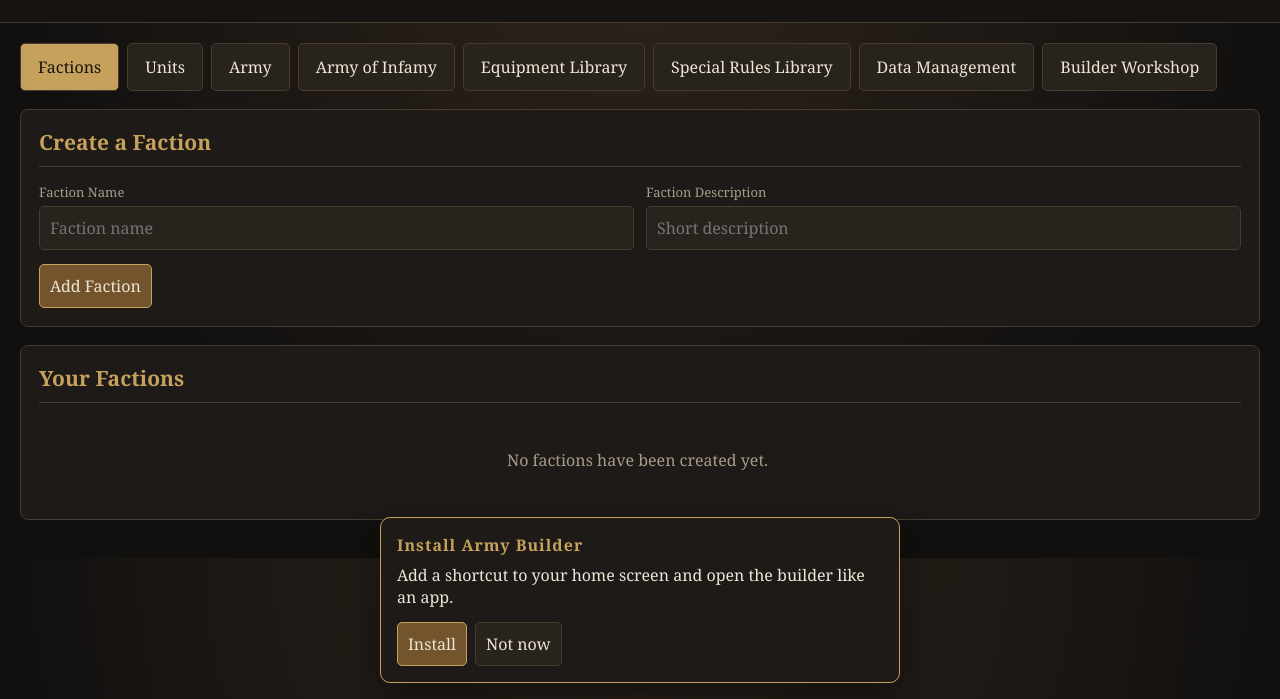
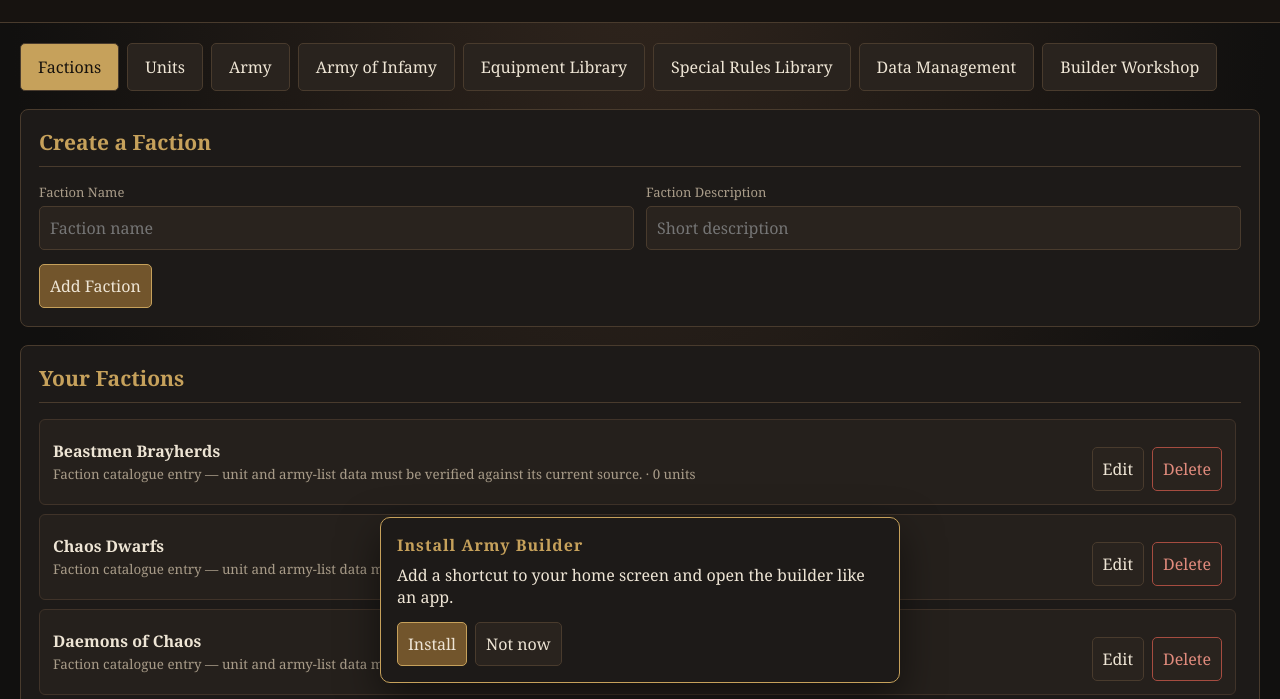
Before and after one commit to SkafenTheRat/Old-Ones-Builder, a plain HTML site: page index.html in a window 1280 px wide. Shown: the part 101-800 px from the top of the page. Drawn offline with Linux system fonts and the light colour scheme.

Commit message:
Seed full TOW faction catalogue and preserve existing user data

```diff
--- a/index.html
+++ b/index.html
@@ -495,6 +495,8 @@ alert("Unable to save data in the browser.");
 function load() {
 try {
 factions=JSON.parse(localStorage.getItem("ow_factions"))||[];
+const catalogueFactions=["Beastmen Brayherds","Chaos Dwarfs","Daemons of Chaos","Dark Elves","Dwarfen Mountain Holds","Empire of Man","Grand Cathay","High Elf Realms","Kingdom of Bretonnia","Lizardmen","Ogre Kingdoms","Orc & Goblin Tribes","Realms of Men","Skaven","Tomb Kings of Khemri","Vampire Counts","Warriors of Chaos","Wood Elf Realms","Mercenaries","Renegade Crowns of the Realms of Man"];
+catalogueFactions.forEach(name=>{if(!factions.some(f=>f.name.toLowerCase()===name.toLowerCase()))factions.push({id:"catalogue_"+name.toLowerCase().replace(/[^a-z0-9]+/g,"_"),name,desc:"Faction catalogue entry — unit and army-list data must be verified against its current source."});});
 units=(JSON.parse(localStorage.getItem("ow_units"))||[]).map(normalizeUnit);
 armies=JSON.parse(localStorage.getItem("ow_armies"))||[];
 if(!Array.isArray(armies)) armies=[];
```
